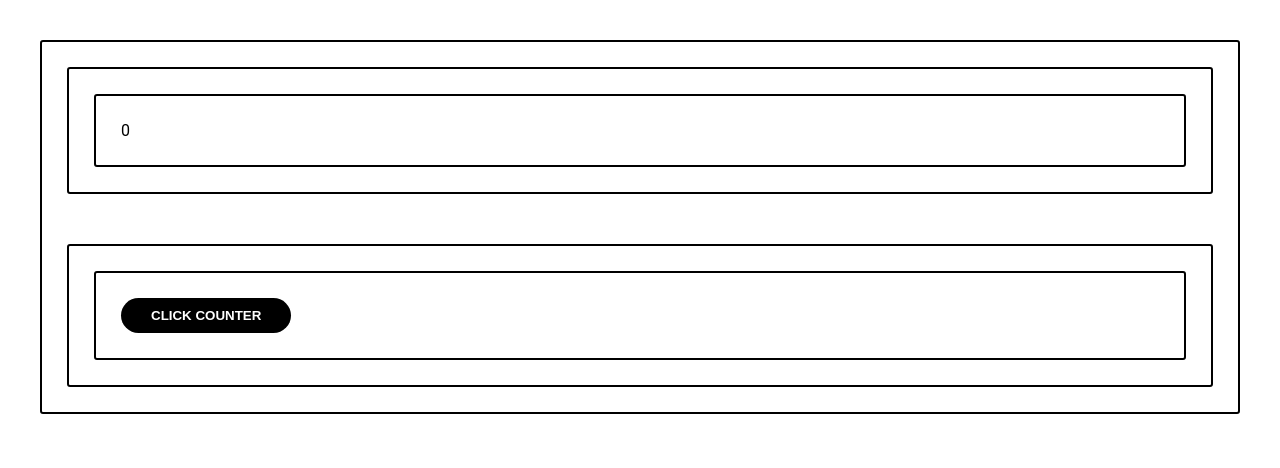
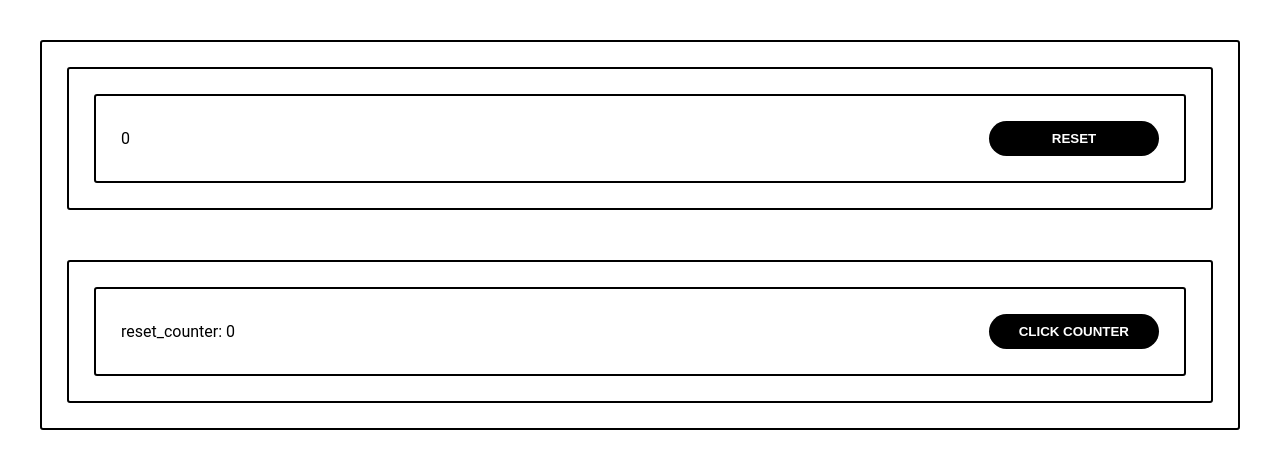
Before and after one commit to Bertik888/Counter-Vue3, a Vue app: page / in a window 1280 px wide. Shown: the top 468 px of the page. Built offline with nearby package versions, Linux system fonts and the light colour scheme.

Commit message:
3 commit - before vue

```diff
--- a/src/App.vue
+++ b/src/App.vue
@@ -14,12 +14,8 @@
           @increment = "increment"
         />
       </div>
-
     </div>
-
   </div>
-
-
 </template>
 
 <script>
@@ -61,6 +57,7 @@ export default {
   max-width: 1200px;
   margin: 0 auto;
   margin-top: 40px;
+  box-sizing: border-box;
 }
 
 .row {
@@ -72,4 +69,10 @@ export default {
   padding: 25px;
 }
 
+.block-wrapper {
+  border: solid 2px #000;
+  padding: 25px;
+  border-radius: 3px;
+}
+
 </style>
--- a/src/components/CAction1.vue
+++ b/src/components/CAction1.vue
@@ -1,5 +1,5 @@
 <template>
-  <div class="block-c-action">
+  <div class="block-wrapper">
     <c-action-2
       @increment = "$emit('increment')"
 
@@ -24,10 +24,5 @@ import CAction2 from './CAction2'
 </script>
 
 <style lang="scss">
-.block-c-action {
-  border: solid 2px #000;
-  padding: 25px;
-  border-radius: 3px;
-}
 
 </style>
--- a/src/components/CAction2.vue
+++ b/src/components/CAction2.vue
@@ -1,5 +1,12 @@
 <template>
-  <div class="block-c-action">
+  <div class="block-wrapper">
+    <div class="c-action-2">
+
+      <div class="reset">
+        reset_counter: 0
+      </div>
+
+      <div class="btn">
         <button
           @click="$emit('increment')"
 
@@ -7,6 +14,10 @@
         >
           Click counter
         </button>
+      </div>
+    </div>
+
+
   </div>
 </template>
 
@@ -25,7 +36,14 @@
 
 </script>
 
-<style lang="scss" scoped>
+<style lang="scss">
+.c-action-2 {
+  width: 100%;
+  display: flex;
+  justify-content: space-between;
+  align-items: center
+}
+
 .button {
   border: none;
   outline: none;
@@ -40,6 +58,9 @@
   // width: 220px;
   padding: 10px 30px;
   border-radius: 20px;
+
+  min-width: 170px;
+  max-height: 35px;
 }
 
 </style>
--- a/src/components/CView1.vue
+++ b/src/components/CView1.vue
@@ -1,8 +1,9 @@
 <template>
-  <div class="block-c-view">
-    <c-view-2
-      :counter="counter"
-    />
+  <div class="block-wrapper">
+      <c-view-2
+        :counter="counter"
+
+      />
   </div>
 
 </template>
@@ -28,10 +29,6 @@ import CView2 from './CView2'
 </script>
 
 <style lang="scss">
-.block-c-view {
-  border: solid 2px #000;
-  padding: 25px;
-  border-radius: 3px;
-}
+
 
 </style>
--- a/src/components/CView2.vue
+++ b/src/components/CView2.vue
@@ -1,9 +1,25 @@
 <template>
-  <div class="block-c-view">
+  <div class="block-wrapper">
+    <div class="c-view-2">
 
-    {{ counter }}
+      <div class="counter">
+        {{ counter }}
+      </div>
+
+      <div class="btn">
+        <button
+          @click="$emit('increment')"
+
+          class="button"
+        >
+          Reset
+        </button>
+      </div>
+    </div>
 
   </div>
+
+
 </template>
 
 <script>
@@ -20,5 +36,11 @@
 </script>
 
 <style lang="scss" scoped>
+.c-view-2 {
+  width: 100%;
+  display: flex;
+  justify-content: space-between;
+  align-items: center
+}
 
 </style>
```
Lines whose indentation alone changed are shown as unchanged.
